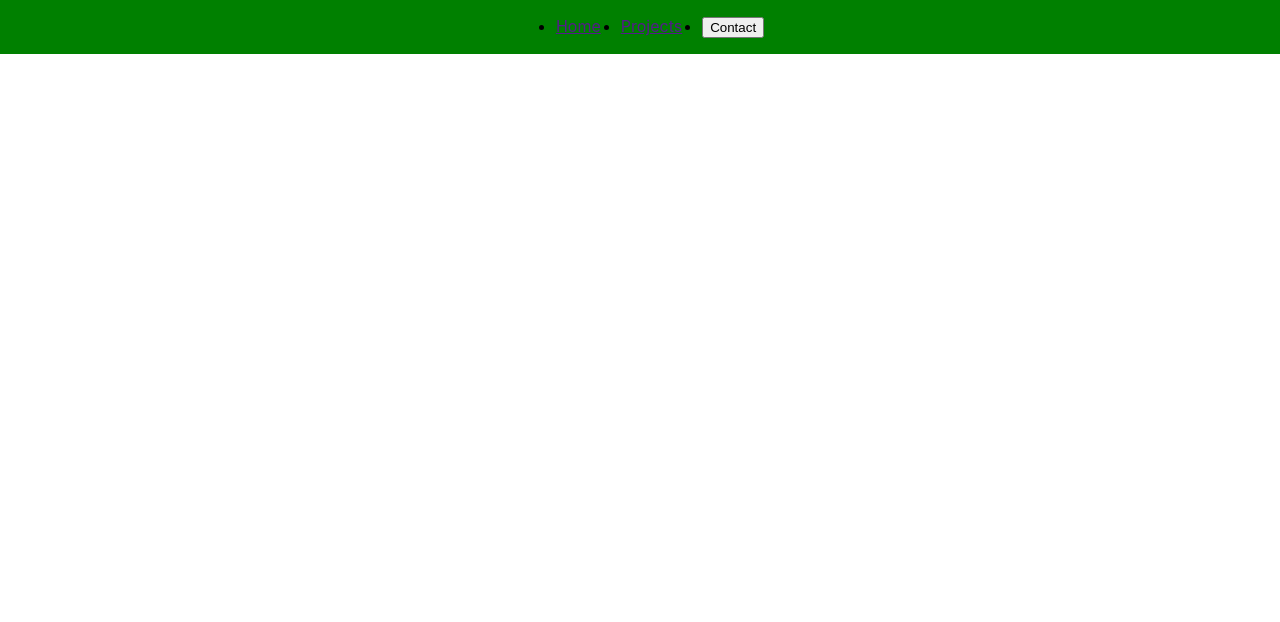
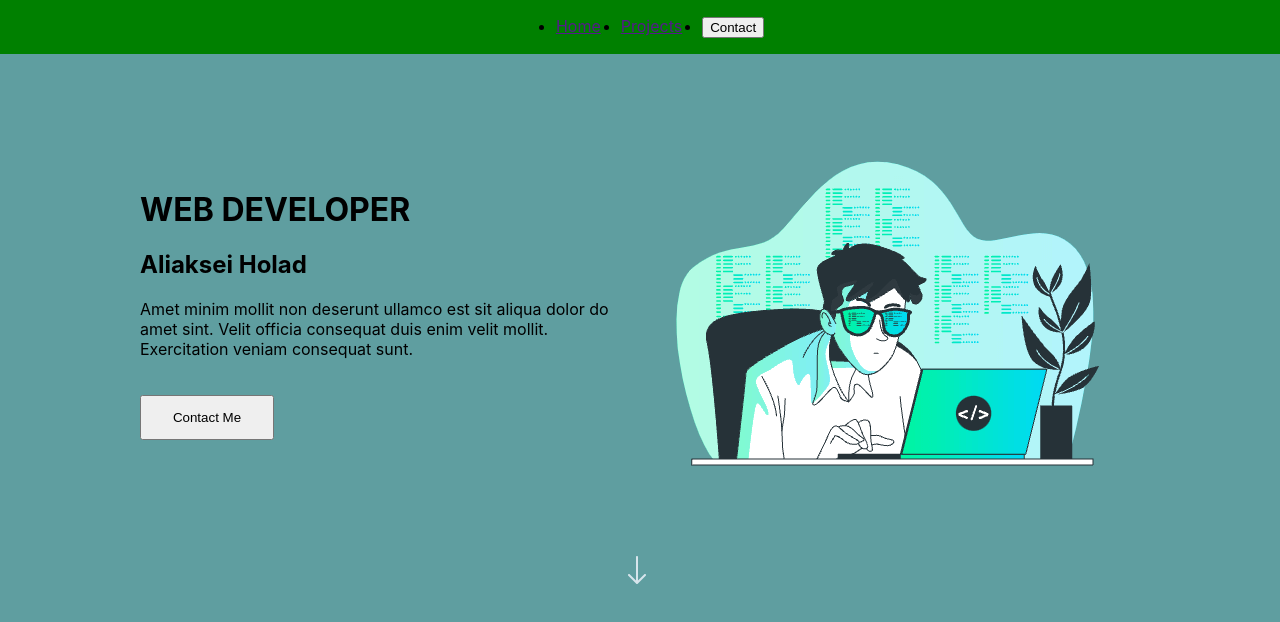
Before and after one commit to golodok2019/portfolio, a React app: page / in a window 1280 px wide. Shown: the top 622 px of the page. Built offline with nearby package versions, Linux system fonts and the light colour scheme.

Commit message:
Create main component

```diff
--- a/src/App.tsx
+++ b/src/App.tsx
@@ -1,10 +1,12 @@
 import './App.css';
 import {Header} from "./layout/header/Header";
+import {Main} from "./layout/sections/main/Main";
 
 function App() {
     return (
         <div className="App">
             <Header/>
+            <Main/>
         </div>
     );
 }
--- /dev/null
+++ b/src/components/FlexContainer.tsx
@@ -0,0 +1,16 @@
+import styled from "styled-components";
+
+type FlexContainerPropsType = {
+    direction?: string
+    justifyContent?: string
+    alignItems?: string
+    wrap?: string
+}
+
+export const FlexContainer = styled.div<FlexContainerPropsType>`
+  display: flex;
+  flex-direction: ${props => props.direction || "row"};
+  justify-content: ${props => props.justifyContent || "flex-start"};
+  align-items: ${props => props.alignItems || "stretch"};
+  flex-wrap: ${props => props.wrap || "nowrap"};
+`
--- /dev/null
+++ b/src/layout/sections/main/Main.tsx
@@ -0,0 +1,47 @@
+import React from 'react';
+import styled from "styled-components";
+import {Icon} from "../../../components/icon/Icon";
+import photo from "../../../assets/images/profile.webp";
+import {FlexContainer} from "../../../components/FlexContainer";
+
+export const Main = () => {
+    return (
+        <StyledMain>
+            <FlexContainer alignItems={"center"} justifyContent={"space-around"}>
+                <div>
+                    {/* H1 on WEB DEVELOPER for a better match when searching the internet */}
+                    <StyledTitle>WEB DEVELOPER</StyledTitle>
+                    <StyledName>Aliaksei Holad</StyledName>
+                    <p style={{maxWidth: "500px"}}>Amet minim mollit non deserunt ullamco est sit aliqua dolor do amet sint.
+                        Velit officia consequat duis enim velit mollit. Exercitation veniam consequat sunt.</p>
+                    <button style={{width: "134px", height:"45px"}}>Contact Me</button>
+                </div>
+                <Photo src={photo}/>
+            </FlexContainer>
+            <Icon iconId={"scrollDarkTheme"}/>
+        </StyledMain>
+    );
+};
+
+const StyledMain = styled.div`
+  min-height: 100vh;
+  background-color: cadetblue;
+  display: flex;
+  align-items: center;
+  flex-direction: column;
+
+  button{
+    margin-top: 20px;
+  }
+`
+const Photo = styled.img`
+  width: 500px;
+  height: 500px;
+  object-fit: cover;
+`
+
+const StyledName = styled.h2`
+`
+
+const StyledTitle = styled.h1`
+`
```
Also changed, not shown: src/assets/images/icons-sprite.svg.
